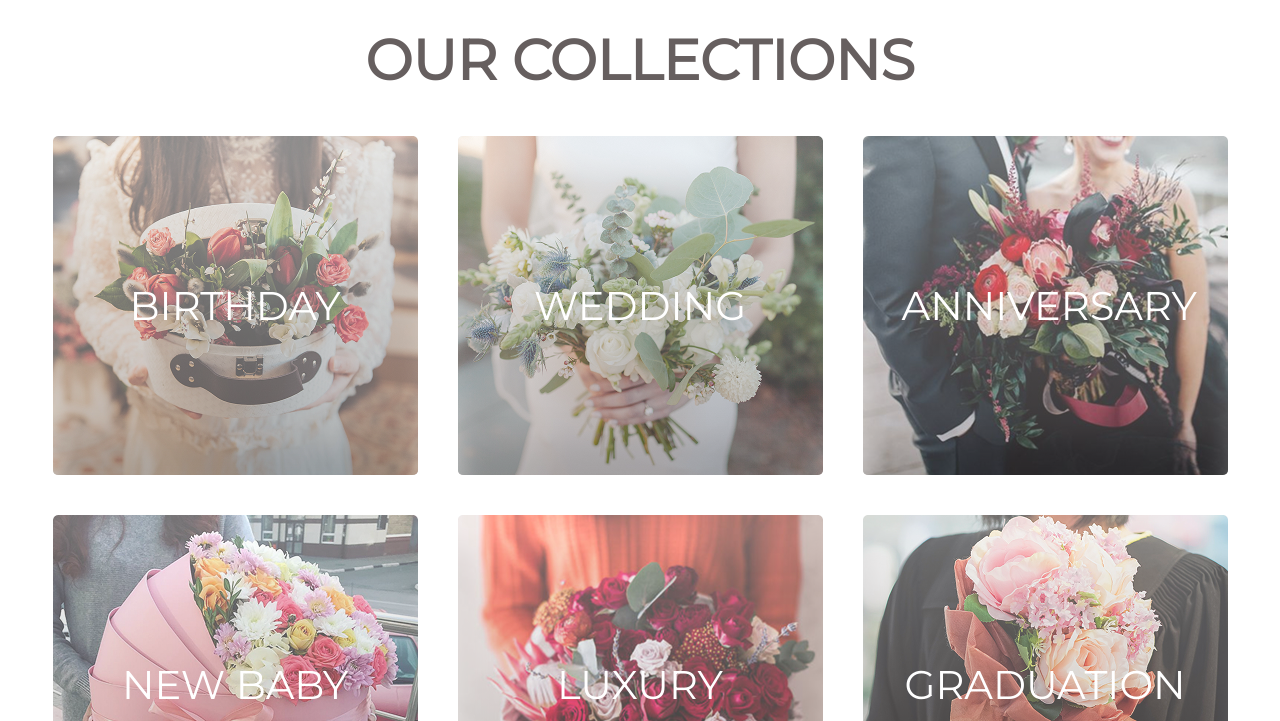
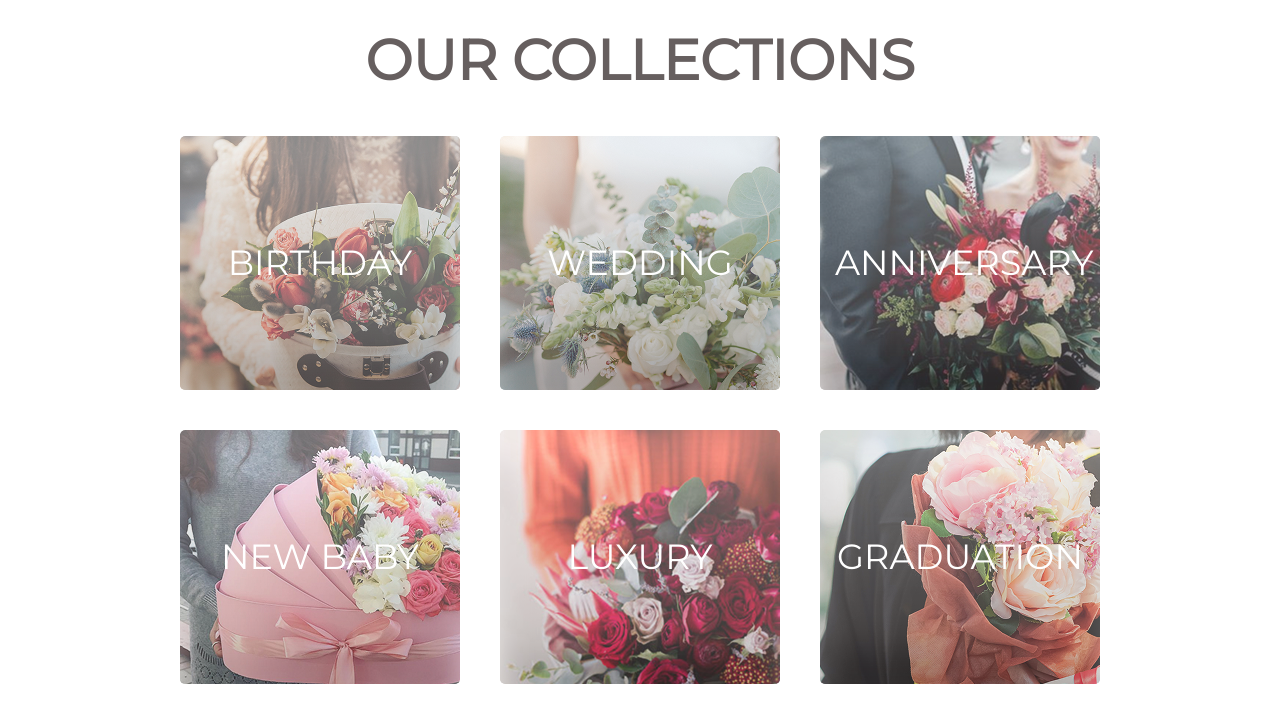
Before and after one commit to Davo-web/flower-shop, a plain HTML site: page index.html in a window 1280 px wide. Shown: the part 2140-2861 px from the top of the page. Drawn offline with Linux system fonts and the light colour scheme.

Commit message:
Reducing the size of the Collection section cards. Positioning after the card block

```diff
--- a/css/style.css
+++ b/css/style.css
@@ -362,10 +362,11 @@ body {
 }
 
 .collection__card {
+    position: relative;
     cursor: pointer;
     border-radius: 5px;
-    width: 365px;
-    height: 339px;
+    width: 280px;
+    height: 254px;
     display: flex;
     flex-direction: column;
     justify-content: center;
@@ -374,16 +375,27 @@ body {
     overflow: hidden;
 }
 
+.collection__card::after {
+    content: '';
+    position: absolute;
+    width: 100%;
+    height: 100%;
+    border-radius: 5px;
+    box-shadow: inset 0px 31px 31px 0 #fff, inset -0px -31px 31px 0 #665f5f;
+    background: linear-gradient(180deg, #fff 0%, #857b7b 100%);
+    opacity: 0.4;
+}
+
 .collection__card:hover {
     transform: scale(0.95);
     opacity: 0.9;
 }
 
 .collection__card-title {
-    width: 287px;
+    width: 250px;
     z-index: 2;
     font-weight: 500;
-    font-size: 40px;
+    font-size: 35px;
     text-transform: uppercase;
     text-align: center;
     color: #fff;
@@ -437,16 +449,6 @@ body {
     background-image: url(../img/collection12.jpg);
 }
 
-.collection__card::after {
-    content: '';
-    position: absolute;
-    width: 365px;
-    height: 339px;
-    border-radius: 5px;
-    box-shadow: inset 0px 31px 31px 0 #fff, inset -0px -31px 31px 0 #665f5f;
-    background: linear-gradient(180deg, #fff 0%, #857b7b 100%);
-    opacity: 0.4;
-}
 
 
 
```
